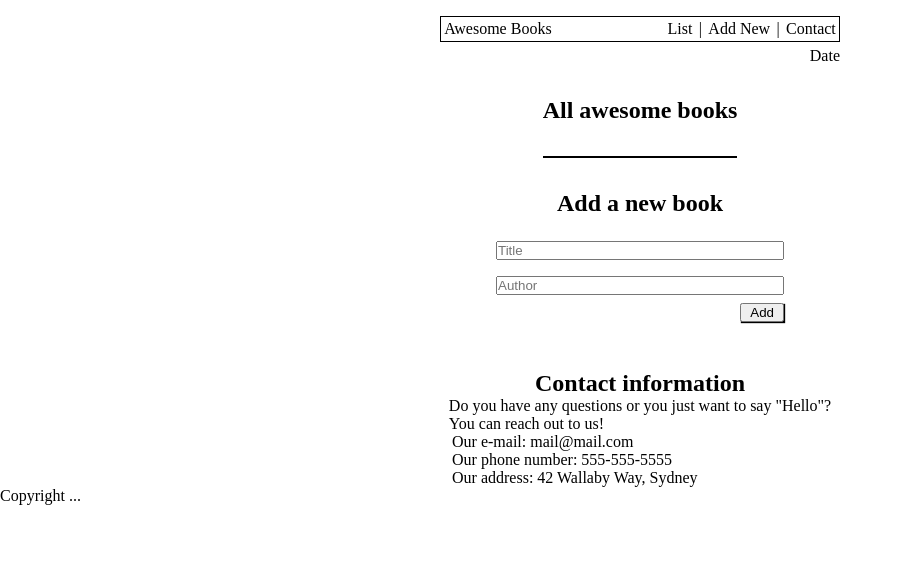
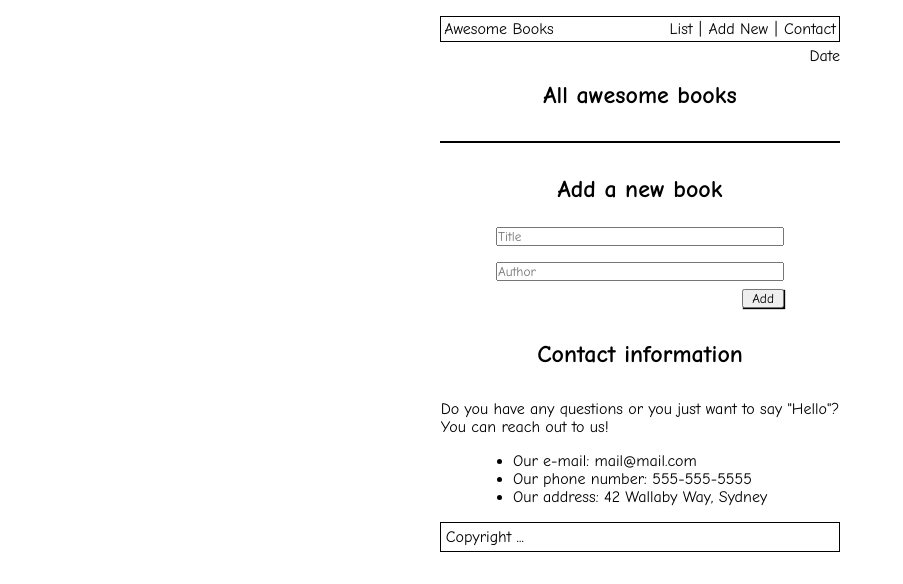
Before and after one commit to MarcoOquendoC/awesomeBooks, a website: page index.html in a window 1280 px wide. Shown: the whole page, without its empty margins (0-903 px from the left). Drawn offline with Linux system fonts and the light colour scheme.

Commit message:
Style contact, list, and new book sections

```diff
--- a/index.css
+++ b/index.css
@@ -3,17 +3,13 @@
   margin: 0;
   padding: 0;
   box-sizing: border-box;
+  font-family: "Comic Sans MS", "Comic Sans", cursive;
 }
 
 main {
   display: flex;
   align-items: center;
   flex-direction: column;
-}
-
-h1 {
-  margin-top: 2rem;
-  margin-bottom: 2rem;
 }
 
 h2 {
@@ -46,14 +42,20 @@ button {
   box-shadow: 1px 1px 1px #000;
 }
 
-.container {
+#list {
   width: 25rem;
   max-width: 95%;
+}
+
+#list h1 {
+  text-align: center;
+  margin: 1rem 0 2rem 0;
 }
 
 #bookList {
   width: 100%;
   border: 1px solid #000;
+  border-spacing: 0;
 }
 
 tr {
@@ -104,7 +106,7 @@ nav ul {
   display: flex;
 }
 
-li {
+nav li {
   list-style: none;
   padding: 0 0.2rem 0 0.2rem;
 }
@@ -118,3 +120,25 @@ li a {
   margin-top: 0.3rem;
   text-align: right;
 }
+
+footer {
+  border: 1px solid #000;
+  margin: 1rem auto 0 auto;
+  padding: 0.3rem;
+  width: 25rem;
+  max-width: 100%;
+}
+
+#contact {
+  display: flex;
+  flex-direction: column;
+  align-items: center;
+}
+
+#contact h2 {
+  margin: 1rem;
+}
+
+#contact p {
+  margin: 1rem;
+}
```
